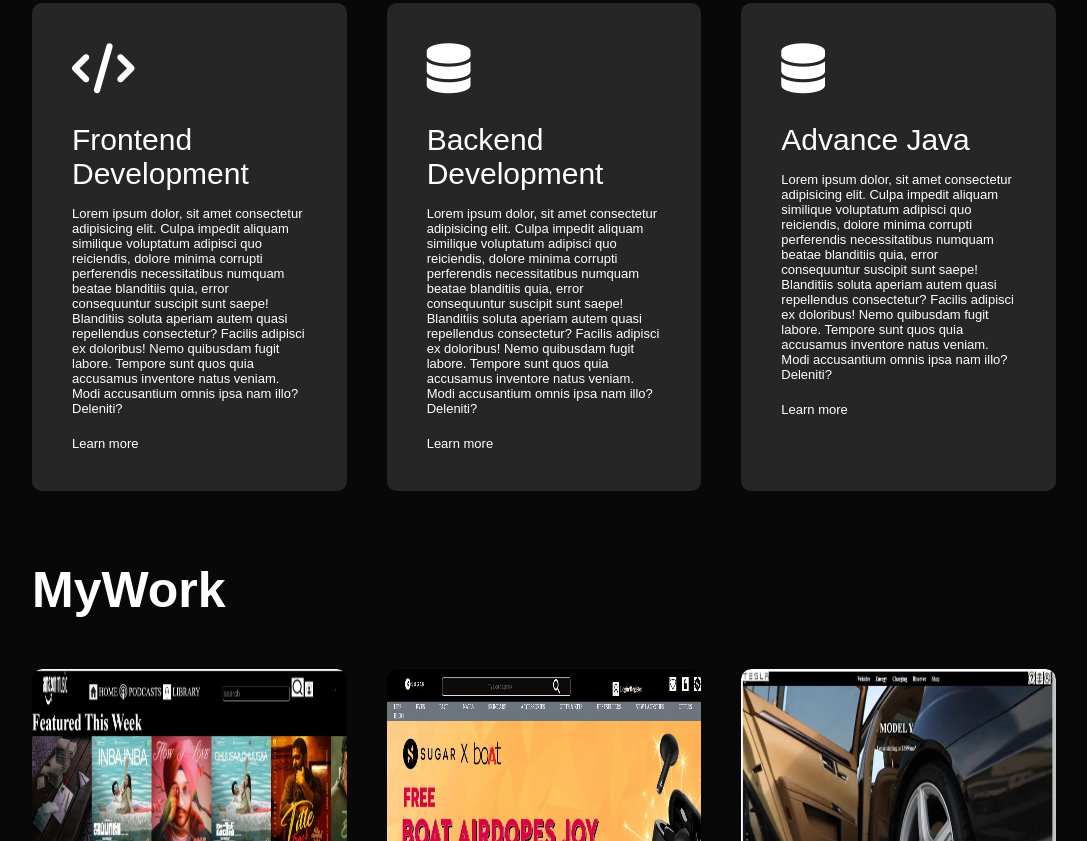
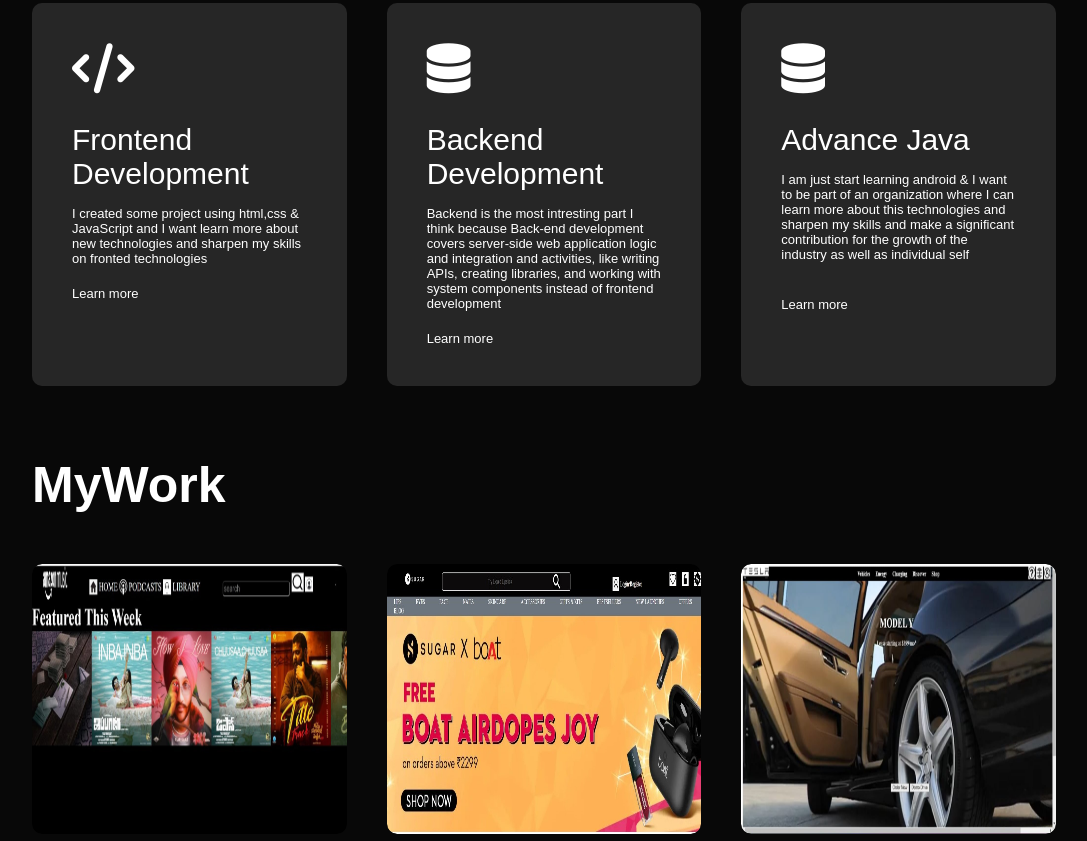
Before and after one commit to vineethakattela/MyPortfolio, a plain HTML site: page index.html in a window 1280 px wide. Shown: the part 1566-2407 px from the top of the page, without its empty margins (96-1183 px from the left). Drawn offline with Linux system fonts and the light colour scheme.

Commit message:
Update index.html

```diff
--- a/index.html
+++ b/index.html
@@ -89,36 +89,24 @@
                 <div>
                     <i class="fa-solid fa-code"></i>
                     <h2>Frontend Development</h2>
-                    <p>Lorem ipsum dolor, sit amet consectetur adipisicing elit. Culpa impedit aliquam similique
-                        voluptatum adipisci quo reiciendis, dolore minima corrupti perferendis necessitatibus numquam
-                        beatae blanditiis quia, error consequuntur suscipit sunt saepe!
-                        Blanditiis soluta aperiam autem quasi repellendus consectetur? Facilis adipisci ex doloribus!
-                        Nemo quibusdam fugit labore. Tempore sunt quos quia accusamus inventore natus veniam. Modi
-                        accusantium omnis ipsa nam illo? Deleniti?<br>
+                    <p>I created some project using html,css & JavaScript and I want learn more about new technologies and
+                    sharpen my skills on fronted technologies<br>
                         <a href="#">Learn more</a>
                     </p>
                 </div>
                 <div>
                     <i class="fa-solid fa-database"></i>
                     <h2>Backend Development</h2>
-                    <p>Lorem ipsum dolor, sit amet consectetur adipisicing elit. Culpa impedit aliquam similique
-                        voluptatum adipisci quo reiciendis, dolore minima corrupti perferendis necessitatibus numquam
-                        beatae blanditiis quia, error consequuntur suscipit sunt saepe!
-                        Blanditiis soluta aperiam autem quasi repellendus consectetur? Facilis adipisci ex doloribus!
-                        Nemo quibusdam fugit labore. Tempore sunt quos quia accusamus inventore natus veniam. Modi
-                        accusantium omnis ipsa nam illo? Deleniti? <br>
+                    <p>Backend is the most intresting part I think because Back-end development covers server-side web application logic and integration and activities, like writing APIs, creating libraries, and working with system components instead of frontend development <br>
                         <a href="#">Learn more</a>
                     </p>
                 </div>
                 <div>
                     <i class="fa-solid fa-database"></i>
                     <h2>Advance Java</h2>
-                    <p>Lorem ipsum dolor, sit amet consectetur adipisicing elit. Culpa impedit aliquam similique
-                        voluptatum adipisci quo reiciendis, dolore minima corrupti perferendis necessitatibus numquam
-                        beatae blanditiis quia, error consequuntur suscipit sunt saepe!
-                        Blanditiis soluta aperiam autem quasi repellendus consectetur? Facilis adipisci ex doloribus!
-                        Nemo quibusdam fugit labore. Tempore sunt quos quia accusamus inventore natus veniam. Modi
-                        accusantium omnis ipsa nam illo? Deleniti? <br>
+                    <p>I am just start learning android & I want to be part of an organization where I can learn more about this technologies and
+                    sharpen my skills and make a significant contribution for the growth of the industry as well
+                    as individual self</p> <br>
                         <a href="#">Learn more</a>
                     </p>
                 </div>
```
